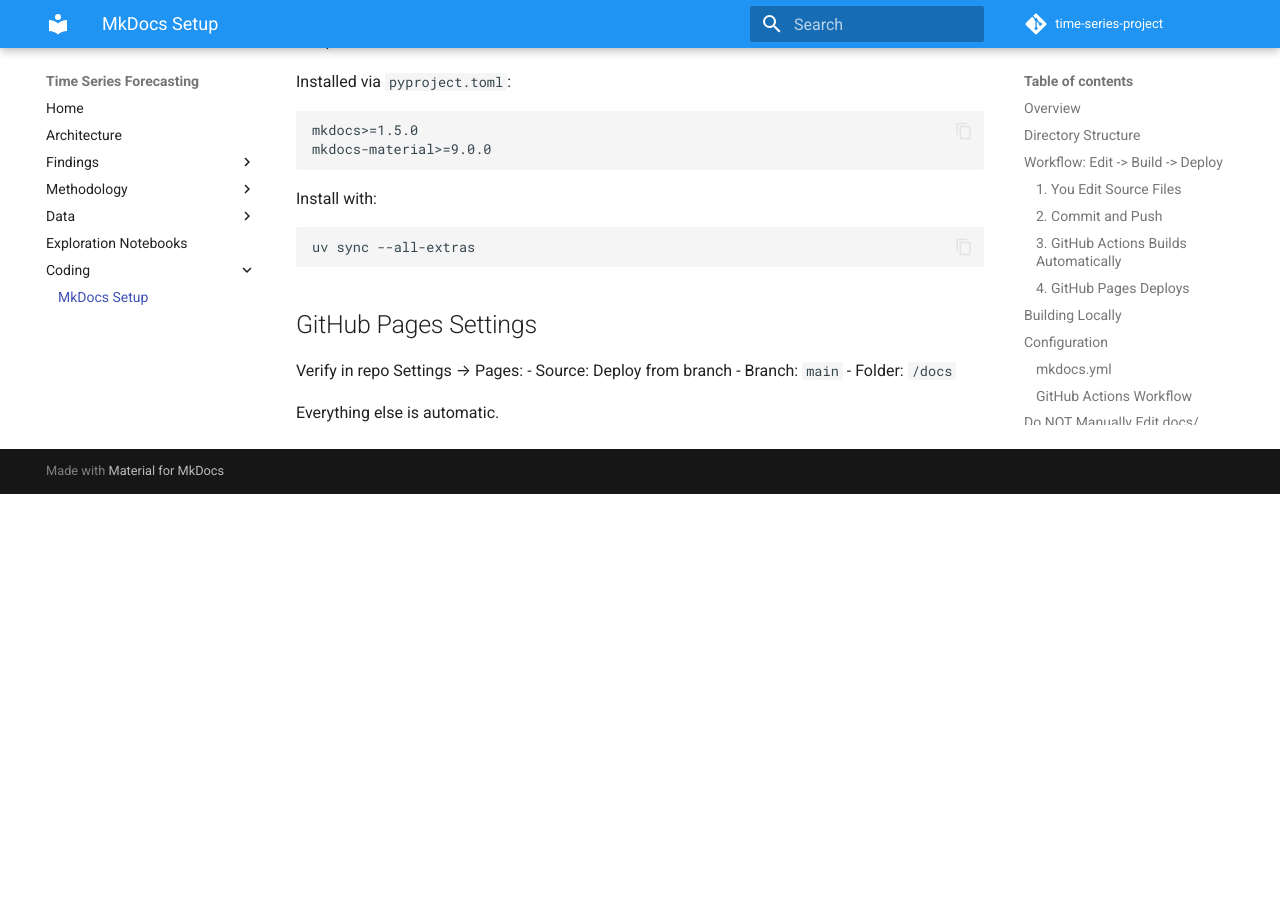
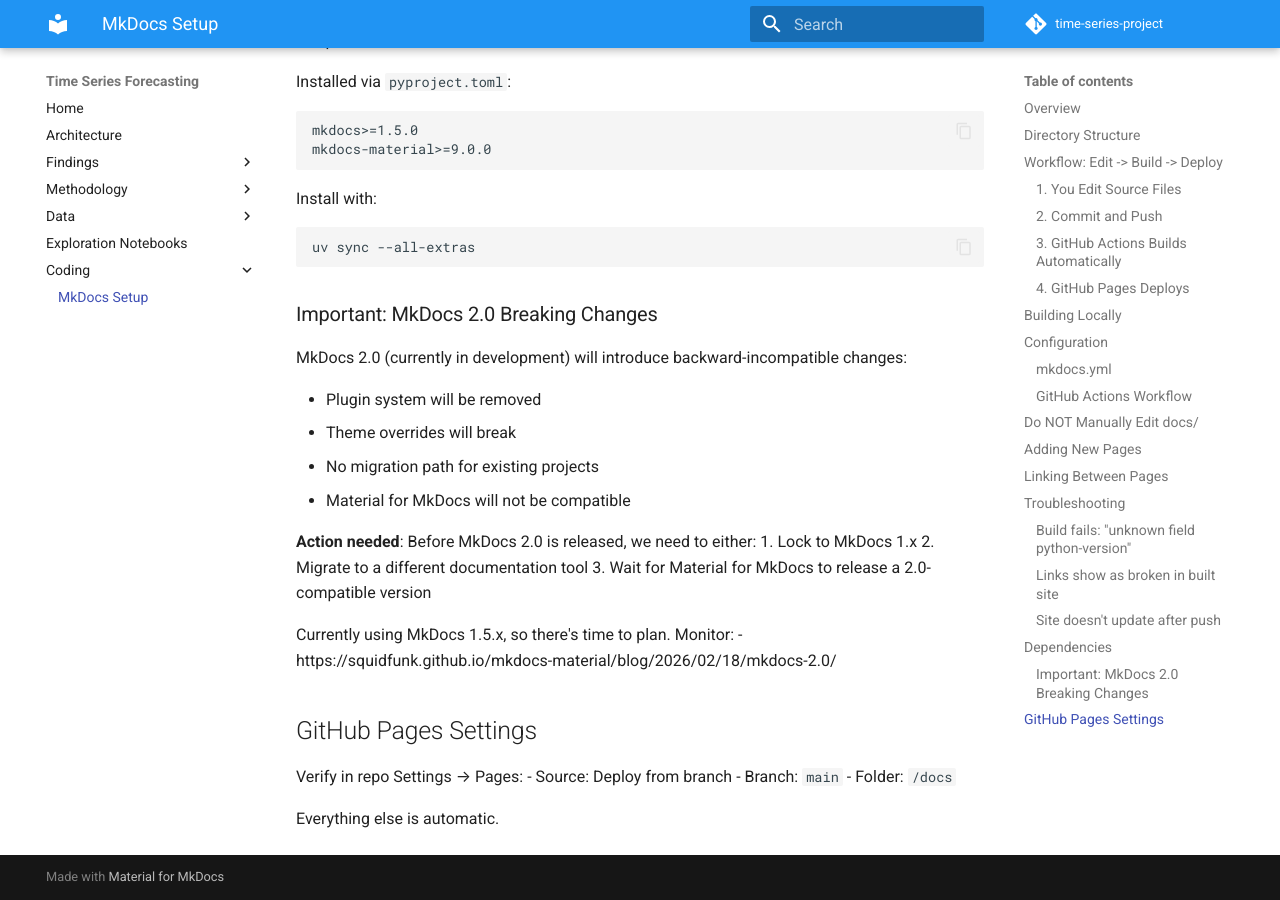
Before and after one commit to rhyslwells/Time-Series-Project, an MkDocs documentation site: the page built from docs_src/coding/mkdocs.md, in a window 1280 px wide and 900 px high, scrolled down 4040 px. Built offline with MkDocs 1.6.1 and Material for MkDocs 9.7.7, drawn with Linux system fonts in a browser that asks for light colours; comment, search, counter and statistics services are not loaded; before the commit the page ends 4534 px from its top, so only the background shows below that.

Commit message:
deployment3

````diff
--- a/docs_src/coding/mkdocs.md
+++ b/docs_src/coding/mkdocs.md
@@ -199,6 +199,23 @@
 uv sync --all-extras
 ```
 
+### Important: MkDocs 2.0 Breaking Changes
+
+MkDocs 2.0 (currently in development) will introduce backward-incompatible changes:
+
+- Plugin system will be removed
+- Theme overrides will break
+- No migration path for existing projects
+- Material for MkDocs will not be compatible
+
+**Action needed**: Before MkDocs 2.0 is released, we need to either:
+1. Lock to MkDocs 1.x
+2. Migrate to a different documentation tool
+3. Wait for Material for MkDocs to release a 2.0-compatible version
+
+Currently using MkDocs 1.5.x, so there's time to plan. Monitor:
+- https://squidfunk.github.io/mkdocs-material/blog/2026/02/18/mkdocs-2.0/
+
 ## GitHub Pages Settings
 
 Verify in repo Settings → Pages:
--- a/pyproject.toml
+++ b/pyproject.toml
@@ -38,8 +38,8 @@
 ]
 
 docs = [
-    "mkdocs>=1.5.0",
-    "mkdocs-material>=9.0.0",
+    "mkdocs>=1.5.0,<2.0",
+    "mkdocs-material>=9.0.0,<10.0",
 ]
 
 [tool.hatch.build.targets.wheel]
````
Also changed, not shown: 1 other file.
